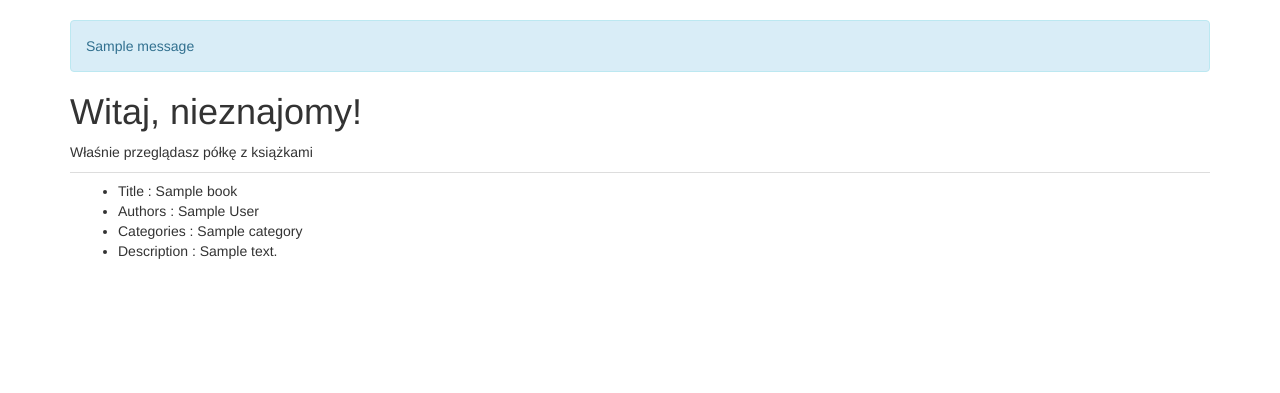
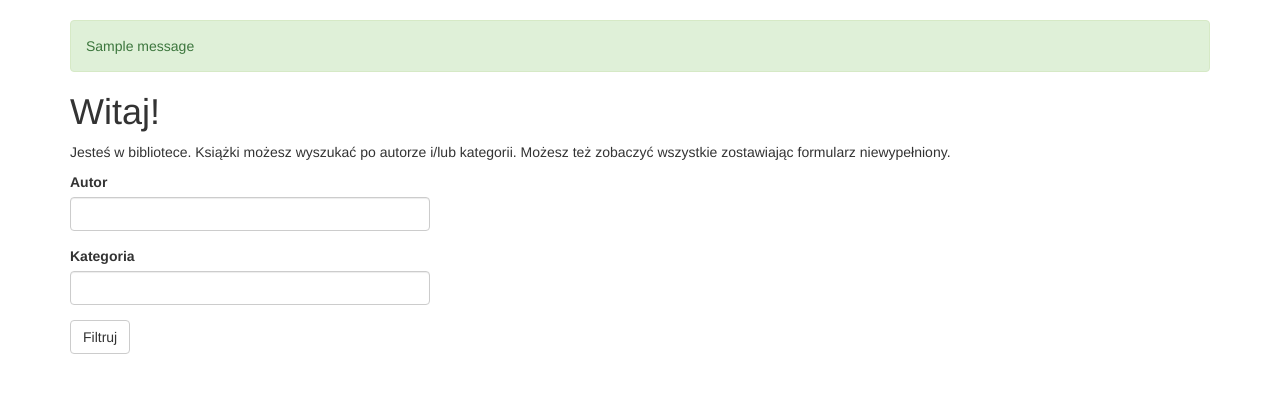
Before and after one commit to mihalw28/library_books, a Flask app: template app/templates/index.html in a window 1280 px wide. Shown: the part 52-445 px from the top of the page. Run offline with Flask 2, Linux system fonts and the light colour scheme; tables that the repository leaves empty hold one stand-in row (values such as "Sample post"); the template is opened without the code that fills it: values that come from a table or form of the project are taken from there, most other values are stand-ins (such as "Sample title", 1, 10 or a date in 2020); one stand-in notice (Sample message) is shown; some libraries are stand-ins or nearby versions.

Commit message:
Update templates, fix routes and modify forms.

```diff
--- a/app/__init__.py
+++ b/app/__init__.py
@@ -14,3 +14,7 @@ csrf = CSRFProtect(app)
 bootstrap = Bootstrap(app)
 
 from app import routes, models
+
+
+if __name__ == "__main__":
+    app.run(debug=True)
--- a/app/forms.py
+++ b/app/forms.py
@@ -2,20 +2,21 @@ from flask_wtf import FlaskForm
 from wtforms import StringField, SubmitField, TextAreaField
 from wtforms.validators import DataRequired, ValidationError
 
-from app.models import Book
+from app.models import Book, Author, Category
 
 
 class AddBook(FlaskForm):
-    title = StringField("Tytuł kasiążki", validators=[DataRequired()])
-    author = StringField("Autor", validators=[DataRequired()])
-    category = StringField("Kategoria", validators=[DataRequired()])
+    title = StringField("Tytuł książki", validators=[DataRequired()])
+    author = StringField(
+        "Autor/Autorzy",
+        validators=[DataRequired()],
+        description='Np. "Elon Musk, Jeff Bezos"',
+    )
+    category = StringField(
+        "Kategoria", validators=[DataRequired()], description="Przynajmniej jedna kategoria."
+    )
     description = TextAreaField("Opis", validators=[DataRequired()])
     submit = SubmitField("Dodaj do biblioteki!")
-
-    def validate_book_title(self, title):
-        book = Book.query.filter_by(title=title.data).first()
-        if book is not None:
-            raise ValidationError("Książka o takim tytule już znajduje się już w bazie.")
 
 
 class ImportBooks(FlaskForm):
@@ -24,8 +25,10 @@ class ImportBooks(FlaskForm):
     inpublisher = StringField("Wydawca")
     subject = StringField("Kategoria")
     isbn = StringField("ISBN")
-    submit = SubmitField("Zatwierdź")
+    submit = SubmitField("Zatwierdź dane.")
 
 
-# To do:
-# class ShowAllBooks(FlaskForm):
+class FilterBooks(FlaskForm):
+    filter_a = StringField("Autor")
+    filter_c = StringField("Kategoria")
+    submit = SubmitField("Filtruj")
--- a/app/models.py
+++ b/app/models.py
@@ -25,7 +25,7 @@ class Book(db.Model):
         "Author",
         secondary=book_author_helper,
         lazy="subquery",
-        backref=db.backref("books"),
+        backref=db.backref("books", lazy=True),  # was without it
     )
 
     book_categories = db.relationship(
@@ -35,14 +35,8 @@ class Book(db.Model):
         backref=db.backref("books", lazy=True),
     )
 
-    def __init__(self, title, description, book_authors=[], book_categories=[]):
-        self.title = title
-        self.description = description
-        self.book_authors = book_authors
-        self.book_categories = book_categories
-
     def __repr__(self):
-        return f"{self.__class__.__name__}({self.title})"
+        return f"<{self.__class__.__name__}({self.title})>"
 
     def __str__(self):
         return f"{self.title}"
@@ -54,7 +48,7 @@ class Author(db.Model):
     full_name = db.Column(db.String)
 
     def __repr__(self):
-        return f"{self.__class__.__name__}({self.full_name})"
+        return f"<{self.__class__.__name__}({self.full_name})>"
 
     def __str__(self):
         return f"{self.full_name}"
@@ -66,7 +60,7 @@ class Category(db.Model):
     category_name = db.Column(db.String)
 
     def __repr__(self):
-        return f"{self.__class__.__name__}({self.category_name})"
+        return f"<{self.__class__.__name__}({self.category_name})>"
 
     def __str__(self):
         return f"{self.category_name}"
--- a/app/routes.py
+++ b/app/routes.py
@@ -1,18 +1,57 @@
 import json
 
 import requests
-from flask import flash, redirect, render_template, url_for, session
+from flask import flash, redirect, render_template, url_for, session, request
 
 from app import app, db
-from app.forms import AddBook, ImportBooks
+from app.forms import AddBook, ImportBooks, FilterBooks
 from app.models import Author, Book, Category
 
 
 @app.route("/")
-@app.route("/index")
+def first_redirection():  # Method not allowed for '/' route, hence this redirection.
+    return redirect(url_for("index"))
+
+
+@app.route("/index", methods=["GET", "POST"])
 def index():
-    books = Book.query.all()
-    return render_template("index.html", title="Book list")
+    form = FilterBooks()
+    if form.validate_on_submit():
+        filter_a_str = form.filter_a.data
+        filter_c_str = form.filter_c.data
+        filter_list = [filter_a_str, filter_c_str]
+        session["fl_lst"] = filter_list
+        return redirect(url_for("filtered_books"))
+    return render_template(
+        "index.html",
+        title="Filter",
+        form=form,
+    )
+
+
+@app.route("/filtered_books", methods=["GET"])
+def filtered_books():
+    try:
+        fl = session["fl_lst"]
+    except:
+        pass
+    page = request.args.get("page", 1, type=int)
+    if fl[0] or fl[1]:
+        bks = query_books(fl)
+    else:
+        bks = Book.query.order_by(Book.title)
+    if len(bks.all()) == 0:
+        flash ("Niestety żadne książki z biblioteki nie spełniają kryteriów filtrowania.", "error")
+    books = bks.paginate(page, app.config["BOOKS_PER_PAGE"], False)
+    next_page = url_for("filtered_books", page=books.next_num) if books.has_next else None
+    prev_page = url_for("filtered_books", page=books.prev_num) if books.has_prev else None
+    return render_template(
+        "filtered_books.html",
+        title="Filtered",
+        books=books,
+        next_page=next_page,
+        prev_page=prev_page,
+    )
 
 
 @app.route("/add_book", methods=["GET", "POST"])
@@ -20,16 +59,17 @@ def add_book():
     """A function that adds a new book to library with data from AddBook form."""
     form = AddBook()
     if form.validate_on_submit():
-        title = form.title.data
-        description = form.description.data
-        author = form.author.data.split(", ")  # For more than one author.
-        category = form.category.data.split(", ")  # The same.
-        add_to_db(title, description, author, category)
+        title_str = form.title.data
+        description_str = form.description.data
+        a_list_str = form.author.data.split(", ")
+        c_list_str = form.category.data.split(", ")
+        add_to_db(title_str, description_str, a_list_str, c_list_str)
         flash(
             "Wygląda na to, że wszystko poszło dobrze i dodałaś/eś książkę do \
-            biblioteki."
+            biblioteki. Możesz ją teraz wyszukać w zakładce 'dostępne' lub dodać kolejną.",
+            "success",
         )
-        return redirect(url_for("index"))
+        return redirect(url_for("add_book"))
     return render_template("add_book.html", title="Add new book", form=form)
 
 
@@ -56,7 +96,12 @@ def import_books():
         url_rest = "+".join(new_list)
         url = base_url + url_rest
         session["url"] = url
-    return render_template("import_book.html", title="import", form=form)
+        flash(
+            "Wpisane przez Ciebie dane zostały zatwierdzone. Teraz możesz importować.",
+            "success",
+        )
+        return redirect(url_for("import_books"))
+    return render_template("import_book.html", title="Import", form=form)
 
 
 @app.route("/import_all", methods=["GET", "POST"])
@@ -64,8 +109,12 @@ def import_all():
     """A function that saved books to db based on url from import_books."""
     response = requests.get(session["url"])
     result = response.json()
-    if result['totalItems'] == 0:
-        flash("Okazuje się, że żadne książki nie spełniają podanych kryteriów. Spróbuj jeszcze raz.")
+    session.clear()
+    if result["totalItems"] == 0:
+        flash(
+            "Okazuje się, że żadne książki ze zbiorów Google nie spełniają Twoich kryteriów. Spróbuj jeszcze raz.",
+            "error",
+        )
     else:
         how_many = len(result["items"])
         for i in range(how_many):
@@ -84,25 +133,37 @@ def import_all():
             except KeyError:
                 description = ""
             add_to_db(title, description, authors, subject)
-        flash(f"Wygląda na to, że wszystko dobrze poszło i dodałaś/eś {how_many} książek do biblioteki.")
-    # session.clear()
+        flash(
+            f"Wygląda na to, że wszystko dobrze poszło i dodałaś/eś {how_many} książek do biblioteki.",
+            "success",
+        )
     return redirect(url_for("import_books"))
 
 
-def add_to_db(title, description, author, category):
-    """This function solves issues with input data if there are many authors or categories."""
-    au_list = []
-    cat_list = []
-    book = Book(title=title, description=description)
-    for auth in author:
+def add_to_db(title, description, a_strings, c_strings):
+    """This function solves issues with data if there are many authors or categories."""
+    a_objects = []
+    c_objects = []
+    for auth in a_strings:
         au = Author(full_name=auth)
-        db.session.add(au)
-        au_list.append(au)
-    for cats in category:
-        cat = Category(category_name=cats)
-        db.session.add(cat)
-        cat_list.append(cat)
-    book.book_authors.extend(au_list)
-    book.book_categories.extend(cat_list)
+        a_objects.append(au)
+    for cat in c_strings:
+        cat = Category(category_name=cat)
+        c_objects.append(cat)
+    book = Book(
+        title=title,
+        description=description,
+        book_authors=a_objects,
+        book_categories=c_objects,
+    )
+    db.session.add(book)
     db.session.commit()
     return
+
+
+def query_books(list_args):
+    """This function generates books query, also with user filters."""
+    auth_query = Book.book_authors.any(Author.full_name.contains(list_args[0]))
+    cat_query = Book.book_categories.any(Category.category_name.contains(list_args[1]))
+    bks = Book.query.filter(auth_query, cat_query).order_by(Book.title)
+    return bks
--- a/app/templates/add_book.html
+++ b/app/templates/add_book.html
@@ -1,7 +1,7 @@
 {% extends "base.html" %}
 {% import "bootstrap/wtf.html" as wtf %}
 
-{% block content %}
+{% block app_content %}
     <h1>Aby dodać książkę do biblioteki, wypełnij poniższy formularz</h1>
     <div class="row">
         <div class="col-md-4">
--- a/app/templates/base.html
+++ b/app/templates/base.html
@@ -28,10 +28,15 @@
 
 {% block content %}
     <div class="container">
-        {% with messages = get_flashed_messages() %}
+        {% with messages = get_flashed_messages(with_categories=true) %}
         {% if messages %}
-            {% for message in messages %}
-            <div class="alert alert-info" role="alert">{{ message }}</div>
+            {% for category, message in messages %}
+                {% if category == "success" %}
+                    <div class="alert alert-success" role="alert">{{ message }}</div>
+                {% endif%}
+                {% if category == "error" %}
+                    <div class="alert alert-danger" role="alert">{{ message }}</div>
+                {% endif%}
             {% endfor %}
         {% endif %}
         {% endwith %}
--- a/app/templates/book_info.html
+++ b/app/templates/book_info.html
@@ -2,10 +2,10 @@
     <tr>
         <td>
             <ul>
-                <li>Title : {{ bk.title }}</li>
-                <li>Authors : {{ bk.book_authors|join(", ") }}</li>
-                <li>Categories : {{ bk.book_categories|join(", ") }}</li>
-                <li>Description : {{ bk.description }}</li>
+                <li>Tytuł : {{ bk.title }}</li>
+                <li>Autorzy : {{ bk.book_authors|join(", ") }}</li>
+                <li>Kategoria : {{ bk.book_categories|join(", ") }}</li>
+                <li>Opis : {{ bk.description }}</li>
             </ul>
         </td>
     </tr>
--- a/app/templates/import_book.html
+++ b/app/templates/import_book.html
@@ -9,7 +9,7 @@
         </div>
     </div>
     <p>
-        {% if False %}
+        {% if "url" in session %}
             <form method="POST" action="{{ url_for('import_all') }}">
                 <input type="hidden" name="csrf_token" value="{{ csrf_token() }}"></input>
                 <button type="submit" class="btn btn-success">Importuj</button>
--- a/app/templates/index.html
+++ b/app/templates/index.html
@@ -1,13 +1,19 @@
 {% extends "base.html" %}
+{% import "bootstrap/wtf.html" as wtf %}
+
 
 {% block app_content %}
-    <h1>Witaj, nieznajomy!</h1>
-    <div>
-        <p>
-            Właśnie przeglądasz półkę z książkami
-        </p>
+<h1>Witaj!</h1>
+<div>
+    <p>
+        Jesteś w bibliotece. Książki możesz wyszukać po autorze
+        i/lub kategorii. Możesz też zobaczyć wszystkie zostawiając
+        formularz niewypełniony.
+    </p>
+</div>
+<div class="row">
+    <div class="col-md-4">
+        {{ wtf.quick_form(form) }}
     </div>
-    {% for bk in books %}
-        {% include 'book_info.html' %}
-    {% endfor %}
+</div>
 {% endblock %}
--- a/config.py
+++ b/config.py
@@ -10,3 +10,4 @@ class Config(object):
     SECRET_KEY = os.environ["SECRET_KEY"] or "that-is-really-strong-key"
     SQLALCHEMY_DATABASE_URI = "sqlite:///" + os.path.join(basedir, "app.db")
     SQLALCHEMY_TRACK_MODIFICATIONS = False
+    BOOKS_PER_PAGE = 5
```
